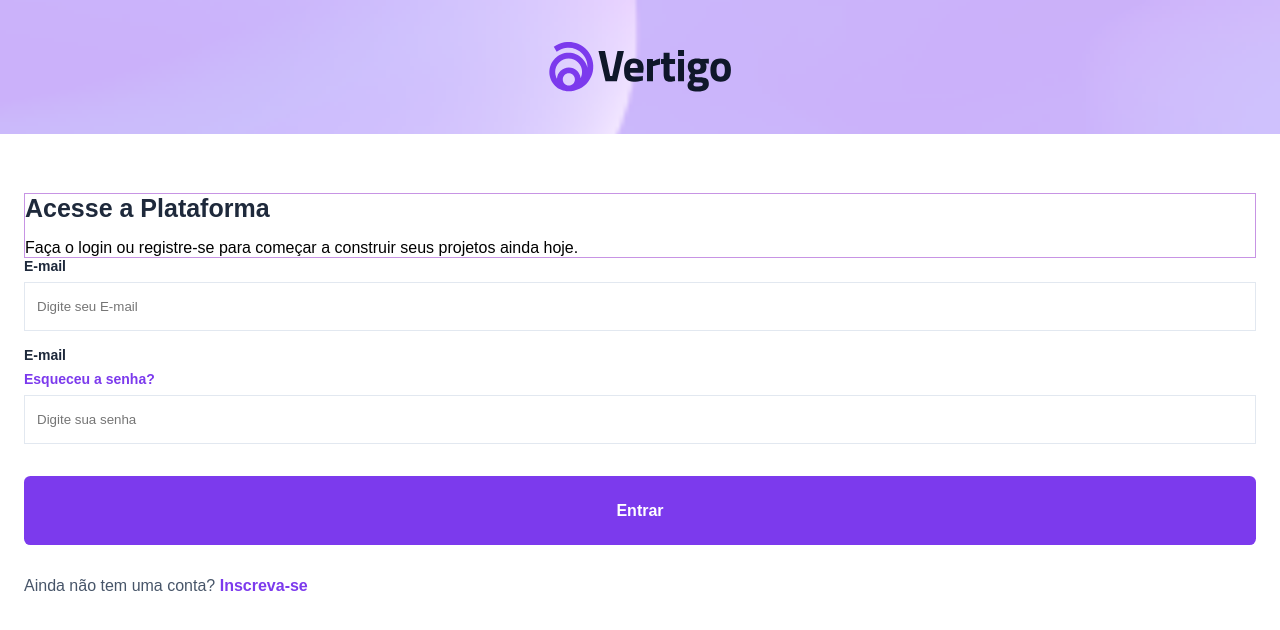
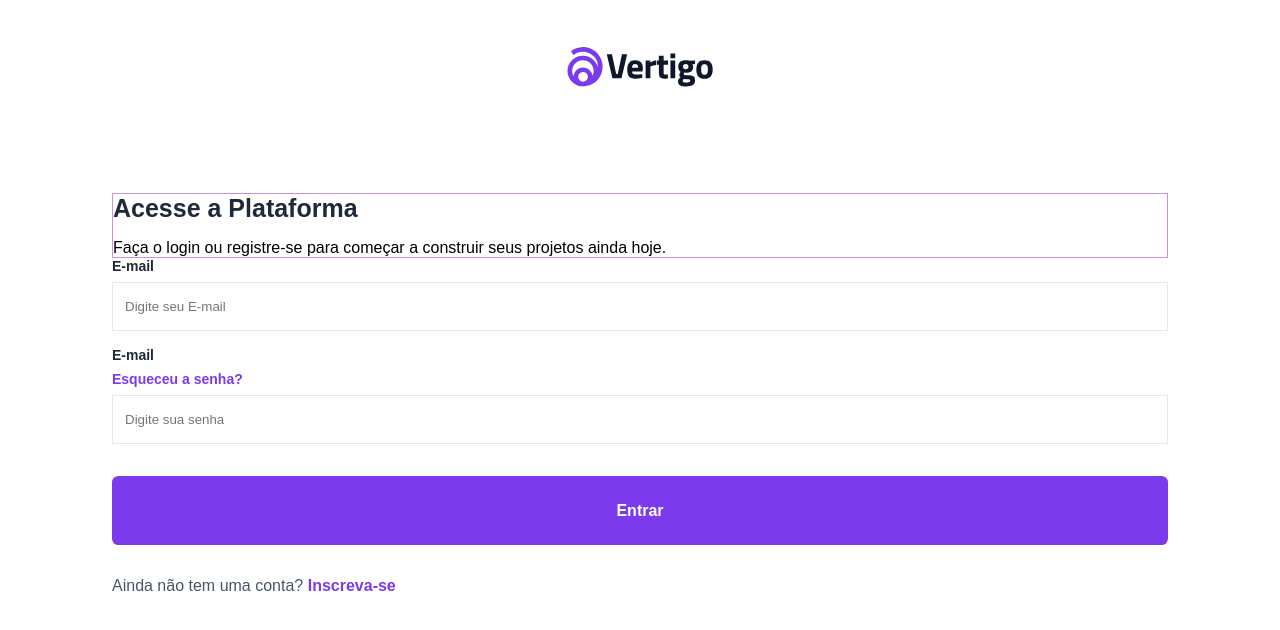
Before and after one commit to nat1zinha/Projeto-vertigo, a plain HTML site: page index.html in a window 1280 px wide. Drawn offline with Linux system fonts and the light colour scheme.

Commit message:
primeiros ajustes

```diff
--- a/index.html
+++ b/index.html
@@ -8,6 +8,7 @@
     <title>vertigo</title>
 </head>
 <body>
+   <div class="conteudo">
     <header>
         <img src="./imagens/logo.svg" alt="logo">
     </header>
--- a/style.css
+++ b/style.css
@@ -101,3 +101,17 @@ main{
    font-weight: 700;
    font-size: 1rem;
 }
+
+@media(min-width:1000px){
+    header{
+        background: none;
+        justify-items: flex-start;
+        padding-inline: 7rem;
+    }
+    header img{
+        width: 10rem;
+    }
+    main{
+        padding-inline: 7rem;
+    }
+}
```
Also changed, not shown: imagens/img.bt.png (added).
